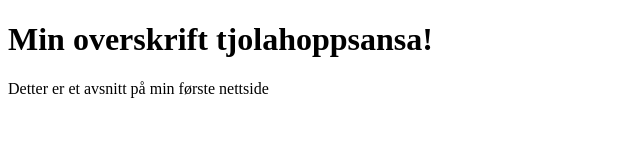
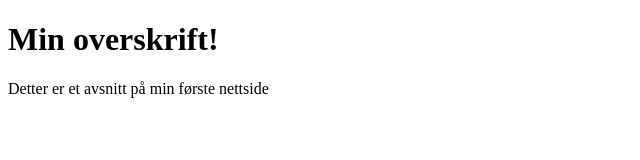
Before and after one commit to johanhake/it1-kodeeksempler-24-25, a plain HTML site: page Kapittel_1-2/minførste_nettside.html in a window 1280 px wide. Shown: the whole page, without its empty margins (0-640 px from the left). Drawn offline with Linux system fonts and the light colour scheme.

Commit message:
Liten endring

```diff
--- a/Kapittel_1-2/minførste_nettside.html
+++ b/Kapittel_1-2/minførste_nettside.html
@@ -6,7 +6,7 @@
     <title>Min første nettside</title>
 </head>
 <body>
-    <h1>Min overskrift tjolahoppsansa!</h1>
+    <h1>Min overskrift!</h1>
     <p>Detter er et avsnitt på min første nettside</p>
 </body>
 </html>
```
